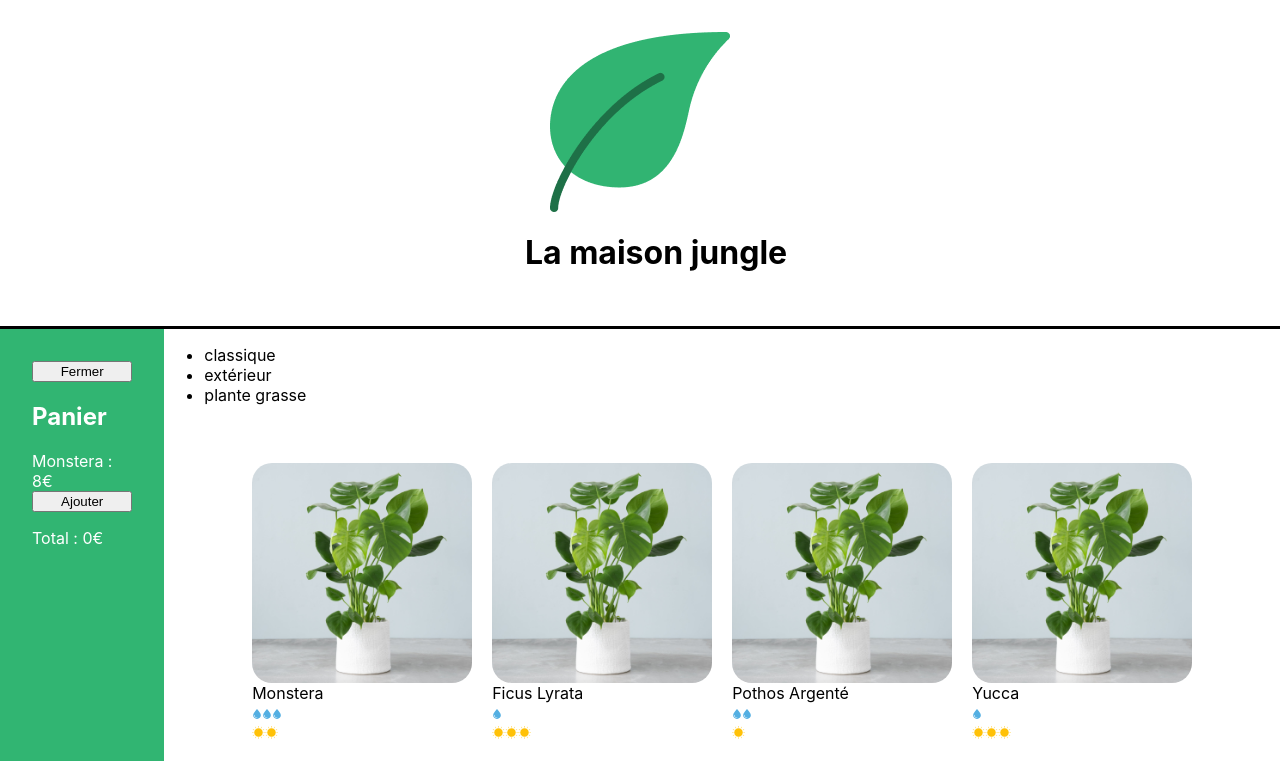
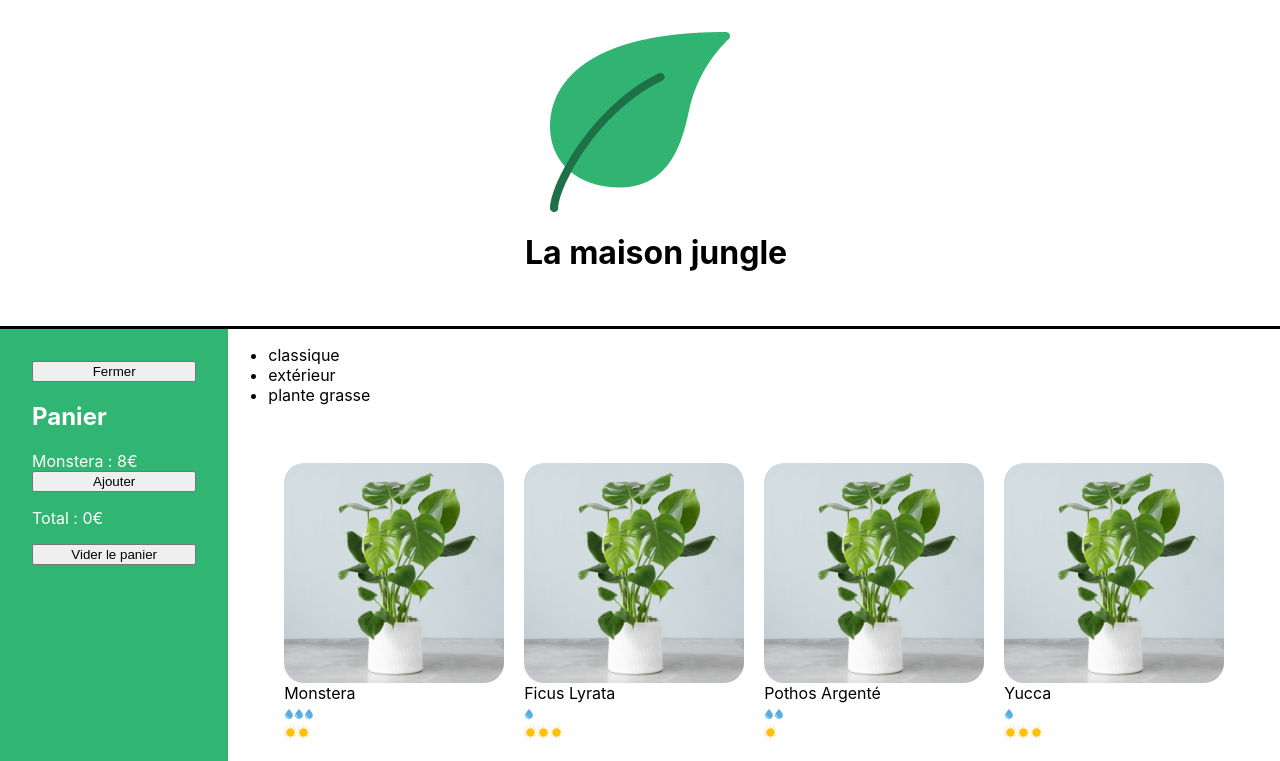
Before and after one commit to Laeti-dev/react-la-maison-jungle, a React (Create React App) app: page / in a window 1280 px wide. Shown: the top 761 px of the page. Built offline with nearby package versions, Linux system fonts and the light colour scheme.

Commit message:
empty basket state

```diff
--- a/src/components/Cart.js
+++ b/src/components/Cart.js
@@ -26,6 +26,9 @@ const Cart = () => {
         Ajouter
       </button>
       <p>Total : {monsteraPrice * cart}€</p>
+      <button onClick={() => updateCart(0)}>
+        Vider le panier
+      </button>
     </div>
   ) : (
     <div className='lmj-cart-closed'>
--- a/src/components/PlantItem.js
+++ b/src/components/PlantItem.js
@@ -1,13 +1,13 @@
 import CareScale from "./CareScale"
 import '../styles/PlantItem.css'
 
-const handleClick = (plantName) => {
-  alert(`Vous voulez acheter 1 ${plantName}? Très bon choix 🌱✨`)
-}
 
 const PlantItem = ({ cover, name, water, light }) => {
+  const handleClick = (plantName) => {
+    alert(`Vous voulez acheter 1 ${plantName}? Très bon choix 🌱✨`)
+  }
   return (
-    <li className="lmj-plant-item"  onClick = { () => handleClick}>
+    <li className="lmj-plant-item"  onClick = {()=>handleClick}>
       <img className="lmj-plant-item-cover" src={cover} alt={`${name} cover`} />
       {name}
       <div>
--- a/src/components/ShoppingList.js
+++ b/src/components/ShoppingList.js
@@ -10,7 +10,7 @@ const ShoppingList = () => {
   )
 
   return (
-    <div>
+    <div className='lmj-shopping-list'>
       <ul>
         {categories.map((category) => (
           <li key={category}>{category}</li>
```
